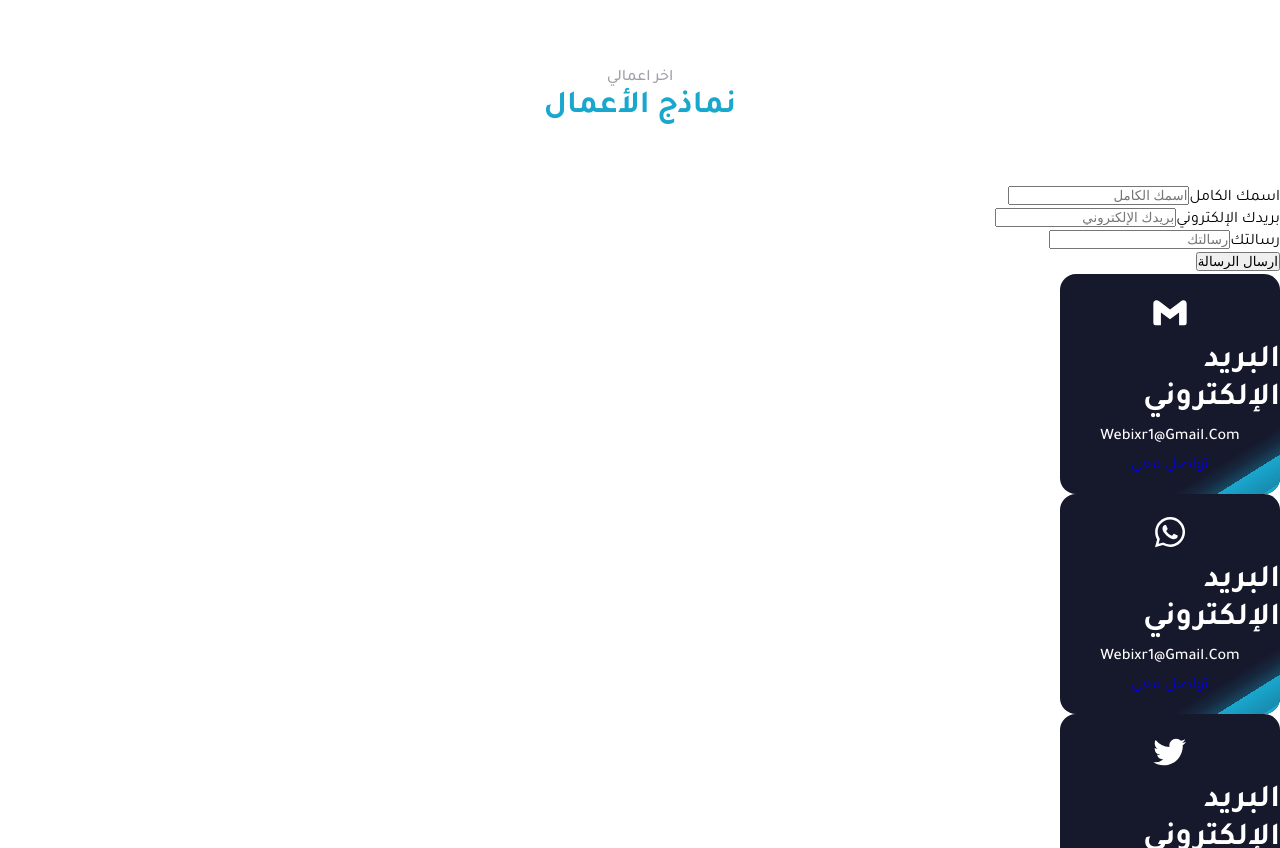
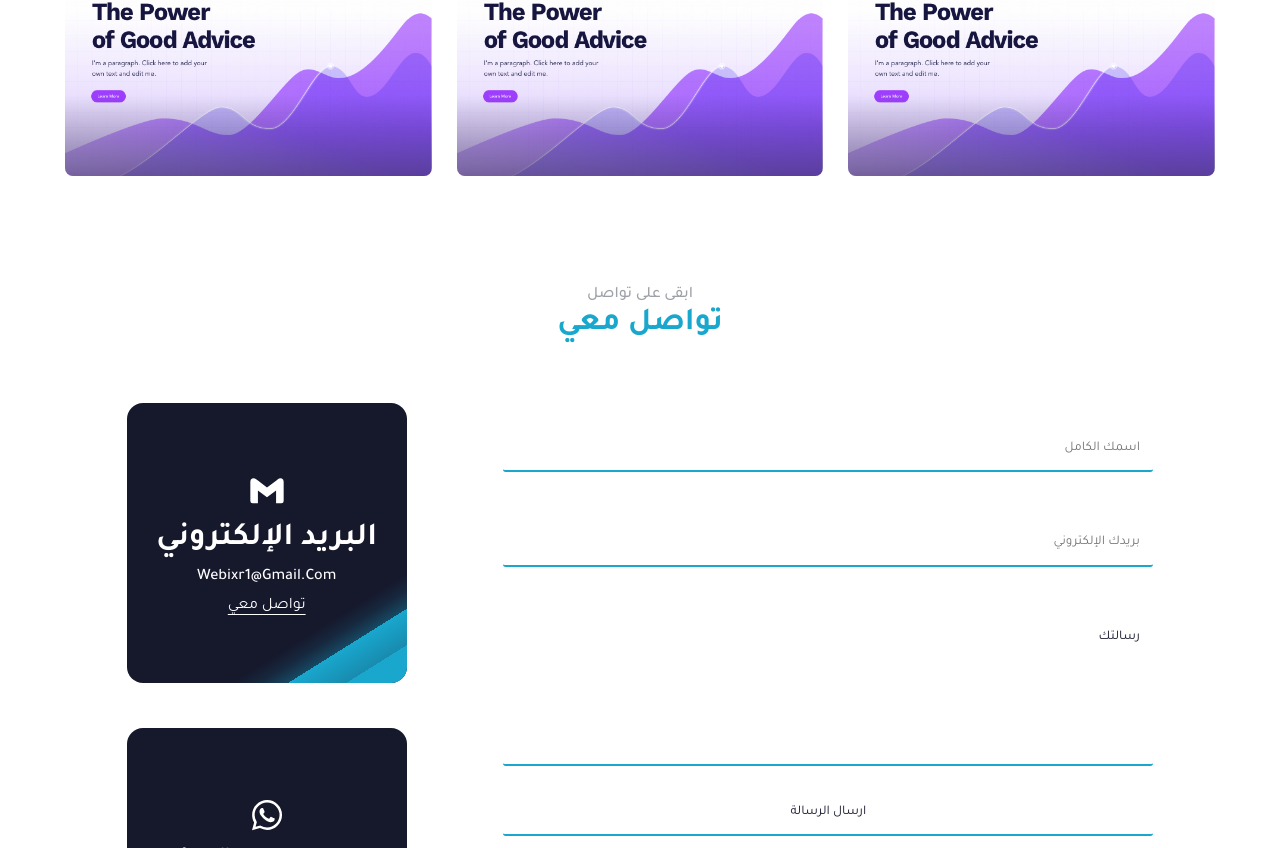
Before and after one commit to webixr/portfolio, a React (Create React App) app: page / in a window 1280 px wide. Shown: the part 2912-3760 px from the top of the page. Built offline with nearby package versions, Linux system fonts and the light colour scheme.

Commit message:
add styles to contact section

```diff
--- a/src/components/Menu/Menu.js
+++ b/src/components/Menu/Menu.js
@@ -20,10 +20,10 @@ const Menu = () => {
       <MainButton styleClass="iconButton" link="#Skills">
         <CodeIcon />
       </MainButton>
-      <MainButton styleClass="iconButton">
+      <MainButton styleClass="iconButton" link="#Portfolio">
         <BriefIcon />
       </MainButton>
-      <MainButton styleClass="iconButton">
+      <MainButton styleClass="iconButton" link="#Contact">
         <MessageIcon />
       </MainButton>
     </nav>
--- a/src/sections/Contact/Contact.js
+++ b/src/sections/Contact/Contact.js
@@ -35,27 +35,29 @@ const Contact = ({langIndex}) => {
         )
     })
   return (
-    <div>
+    <div id='Contact' className={style.contact + " container"}>
         <HeadingSection
-        subTitle={textJson[langIndex].portfolio_title}
-        title={textJson[langIndex].portfolio_heading}
+            subTitle={textJson[langIndex].contact_title}
+            title={textJson[langIndex].contact_heading}
         />
         <div className={style.container}>
+            <div className={style.formContainer}>
                 <form className={style.form}>
                     <div className={style.formInputs}>
                         <label htmlFor='fullName'>{textJson[langIndex].contact_formFullName}</label>
-                    <input type="text" placeholder={textJson[langIndex].contact_formFullName} />
+                        <input type="text" id='fullName' placeholder={textJson[langIndex].contact_formFullName} />
                     </div>
                     <div className={style.formInputs}>
-                    <label htmlFor='fullName'>{textJson[langIndex].contact_formEmail}</label>
-                    <input type="text" placeholder={textJson[langIndex].contact_formEmail} />
+                        <label htmlFor='email'>{textJson[langIndex].contact_formEmail}</label>
+                        <input type="text" id='email' placeholder={textJson[langIndex].contact_formEmail} />
                     </div>
                     <div className={style.formInputs}>
-                    <label htmlFor='fullName'>{textJson[langIndex].contact_formMessage}</label>
-                    <input type="text" placeholder={textJson[langIndex].contact_formMessage} />
+                        <label htmlFor='message'>{textJson[langIndex].contact_formMessage}</label>
+                        <textarea type="text" id='message' defaultValue={textJson[langIndex].contact_formMessage}></textarea>
                     </div>
                     <input type="submit" value={textJson[langIndex].contact_formSendButton}/>
                 </form>
+            </div>
             <div className={style.cards}>{result}</div>
         </div>
     </div>
--- a/src/sections/Contact/Contact.module.css
+++ b/src/sections/Contact/Contact.module.css
@@ -0,0 +1,77 @@
+.container {
+    display: flex;
+    justify-content: space-evenly;
+    gap: 35px;
+    flex-wrap: wrap;
+}
+
+.formContainer {
+    position: relative;
+    width: 650px;
+}
+.form {
+    width: 100%;
+    position: sticky;
+    top: 5px;
+    display: flex;
+    flex-direction: column;
+    gap: 25px;
+}
+.form div {
+    display: flex;
+    flex-direction: column;
+    gap: 5px;
+}
+.form div label {
+    color: var(--white-color);
+    font-size: 1rem;
+}
+.form div input, textarea {
+	border: none;
+	outline: none;
+	border-bottom: .2em solid var(--main-color);
+	background: var(--white-color);
+	border-radius: .2em .2em;
+	padding: 1em;
+	color: var(--dark-color);
+    font-family: 'Tajawal', sans-serif;
+}
+.form div textarea {
+    height: 150px;
+    resize: none;
+}
+.form input[type="submit"] {
+    border: none;
+	outline: none;
+	border-bottom: .2em solid var(--main-color);
+	background: var(--white-color);
+	border-radius: .2em .2em;
+	padding: 1em;
+	color: var(--dark-color);
+    font-family: 'Tajawal', sans-serif;
+}
+
+.cards {
+    display: flex;
+    flex-direction: column;
+    gap: 45px;
+}
+.cards div {
+    width: 280px;
+    height: 280px;
+}
+@media (max-width: 942px) {
+    .cards {
+        width: 100%;
+        max-width: 670px;
+    }
+    .cards div {
+        width: 100%;
+        height: 280px;
+    }
+}
+
+.cards div a {
+    color: var(--white-color);
+    text-underline-position: under;
+}
--- a/src/sections/Portfolio/Portfolio.js
+++ b/src/sections/Portfolio/Portfolio.js
@@ -51,7 +51,10 @@ const Portfolio = ({langIndex}) => {
     })
   return (
     <div id="Portfolio" className={style.portfolio + " container"}>
-
+        <HeadingSection
+            subTitle={textJson[langIndex].portfolio_title}
+            title={textJson[langIndex].portfolio_heading}
+        />
       <div className={style.container}>{result}</div>
     </div>
   )
```
Lines whose indentation alone changed are shown as unchanged.
